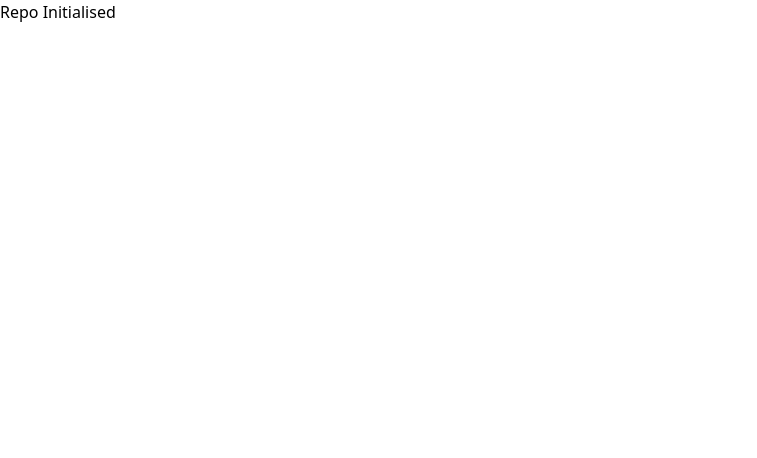
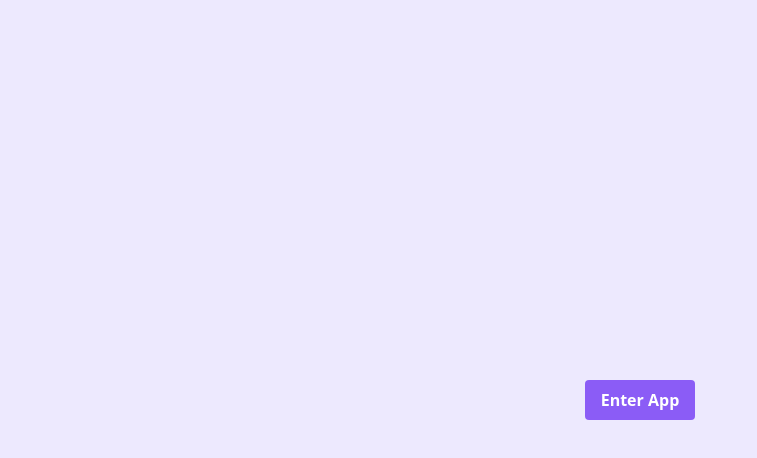
Before and after one commit to 0xyshv/Avatarify, a Next.js app: page / in a window 1280 px wide. Shown: the top 458 px of the page, without its empty margins (0-757 px from the left). Built offline with nearby package versions, Linux system fonts and the light colour scheme.

Commit message:
feat: Add Background

```diff
--- a/pages/_document.js
+++ b/pages/_document.js
@@ -4,7 +4,7 @@ export default function Document() {
   return (
     <Html>
       <Head></Head>
-      <body>
+      <body className="bg-violet-100">
         <Main />
         <NextScript />
       </body>
--- a/pages/index.jsx
+++ b/pages/index.jsx
@@ -1,3 +1,9 @@
 export default function Home() {
-  return <>Repo Initialised</>;
+  return (
+    <div className="flex justify-center items-center h-screen">
+      <button className="bg-violet-500 hover:bg-violet-700 text-white font-bold py-2 px-4 rounded">
+        Enter App
+      </button>
+    </div>
+  );
 }
```
Also changed, not shown: pages/home.jsx (added).
